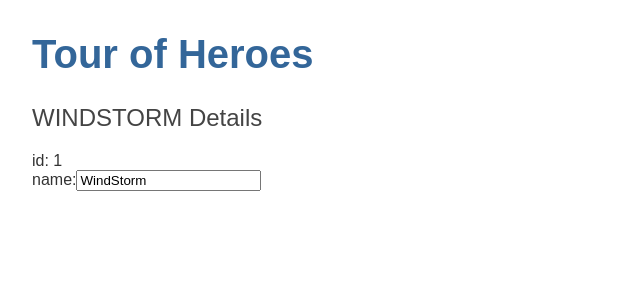
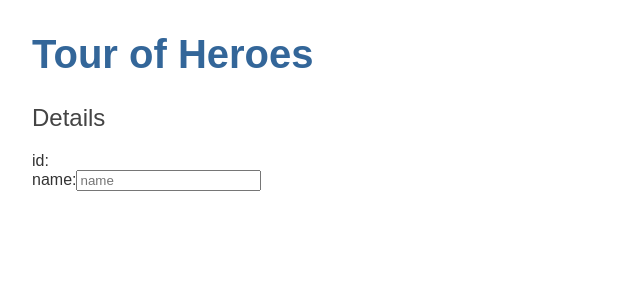
Before and after one commit to nakkajagadeesh12/angular-tout-of-heroes, an Angular app: page / in a window 1280 px wide. Shown: the top 300 px of the page, without its empty margins (0-640 px from the left). Built offline with nearby package versions, Linux system fonts and the light colour scheme.

Commit message:
1 file modified

```diff
--- a/src/app/heroes/heroes.component.ts
+++ b/src/app/heroes/heroes.component.ts
@@ -1,5 +1,5 @@
 import { Component, OnInit } from '@angular/core';
-import { Hero } from '../hero';
+import { HEROES } from '../mock-heroes';
 
 @Component({
   selector: 'app-heroes',
@@ -7,10 +7,7 @@ import { Hero } from '../hero';
   styleUrls: ['./heroes.component.css']
 })
 export class HeroesComponent implements OnInit {
-  hero: Hero = {
-    id: 1,
-    name: "WindStorm"
-  }
+  hero = HEROES;
   constructor() { }
 
   ngOnInit() {
```
